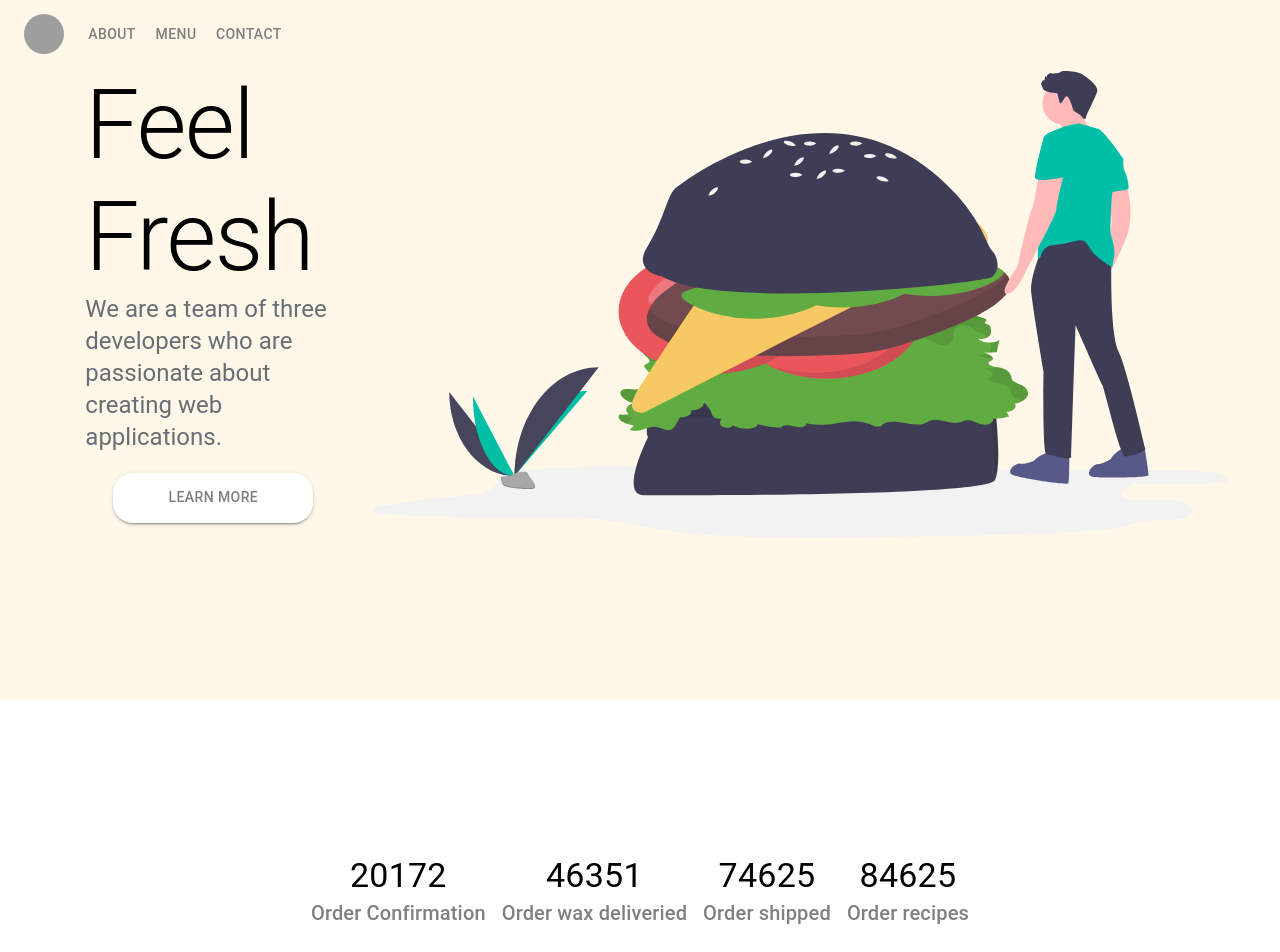
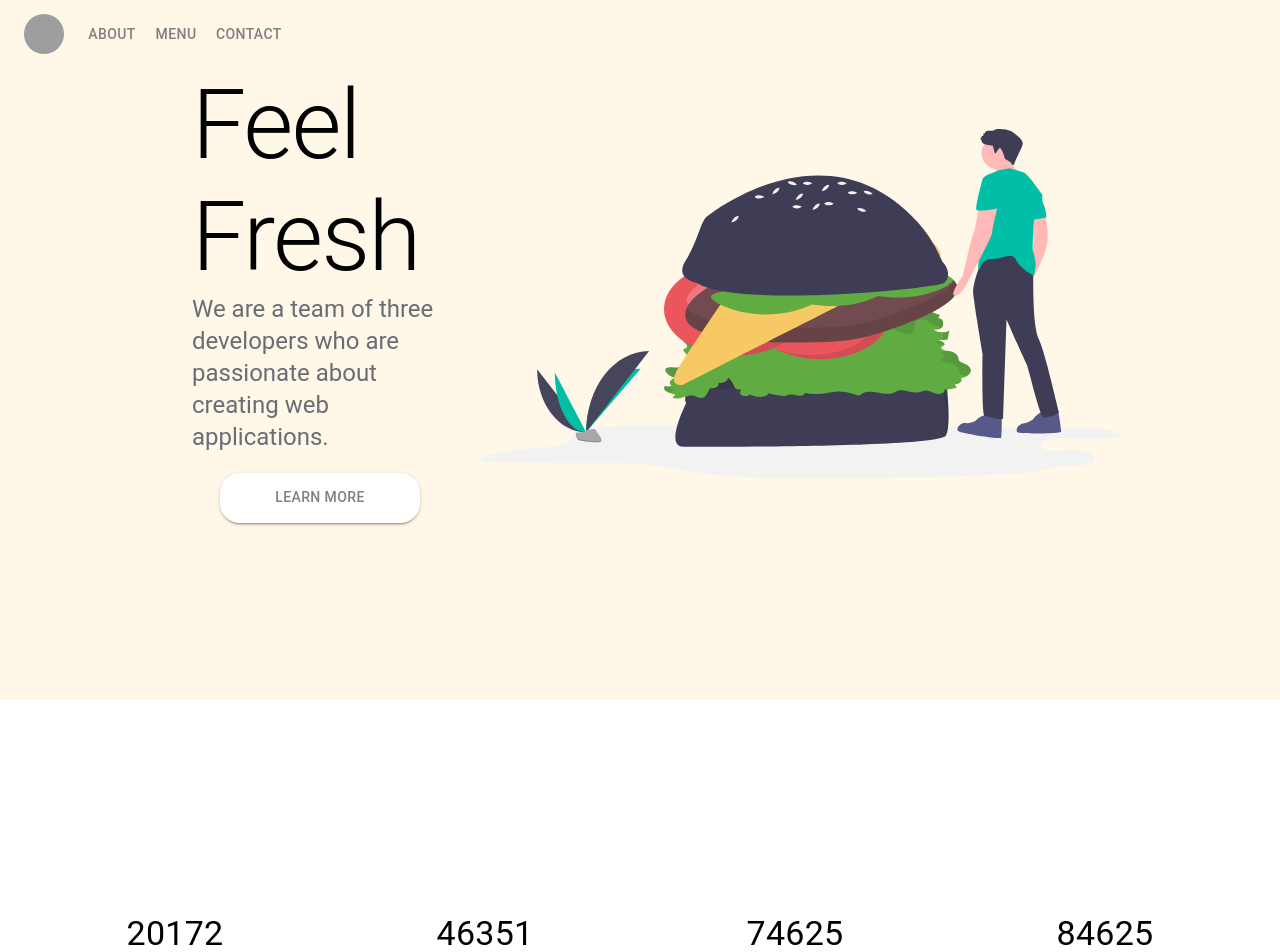
Before and after one commit to mamadou-niakate/feelfresh, a React (Create React App) app: page / in a window 1280 px wide. Shown: the top 952 px of the page. Built offline with nearby package versions, Linux system fonts and the light colour scheme; grey boxes are pictures that could not be loaded.

Commit message:
manage rating

```diff
--- a/src/About/AboutInfo.js
+++ b/src/About/AboutInfo.js
@@ -15,7 +15,7 @@
         textAlign: 'left'
     },
     image: {
-        position: 'relative',
+        // position: 'relative',
         width:'100%',
         height: 'auto',
         objectFit: 'cover',
@@ -60,7 +60,7 @@
                     </Button>
                 </div>
             </Grid>
-            <Grid item xs={12} md={8}>
+            <Grid item xs={12} md={6}>
                 <img className={classes.image} src='/images/burger.svg' alt='random' />
             </Grid>
         </Grid>
--- a/src/Figure/Figure.js
+++ b/src/Figure/Figure.js
@@ -5,7 +5,10 @@
 
 const useStyles = makeStyles({
    root: {
-        height: 400,
+         display: 'flex',
+         alignItems: 'center',
+        height: 500,
+        margin: 'auto',
         backgroundColor: '#FFFFF',
         padding: 20,
     },
@@ -21,9 +24,9 @@
 const Figure = () => {
     const classes = useStyles();
     return (
-        <Grid container justifyContent={'center'} alignItems='center' spacing={2} className={classes.root}>
+        <Grid container className={classes.root}>
             {figures.map(({number, title}) => (
-                <Grid item>
+                <Grid item xs={12} sm={3}>
                     <Typography variant='h4' className={classes.singleFigureNumber}>{number}</Typography>
                     <Typography variant='h6' className={classes.singleFigureTitle}>{title}</Typography>
                 </Grid>
--- a/src/Testimanial/Review.js
+++ b/src/Testimanial/Review.js
@@ -10,7 +10,7 @@
         alignItems: 'fcenter',
         width: '100%',
         margin: 'auto',
-        padding: 20,
+        padding: 'auto'
     }
 });
 
```
